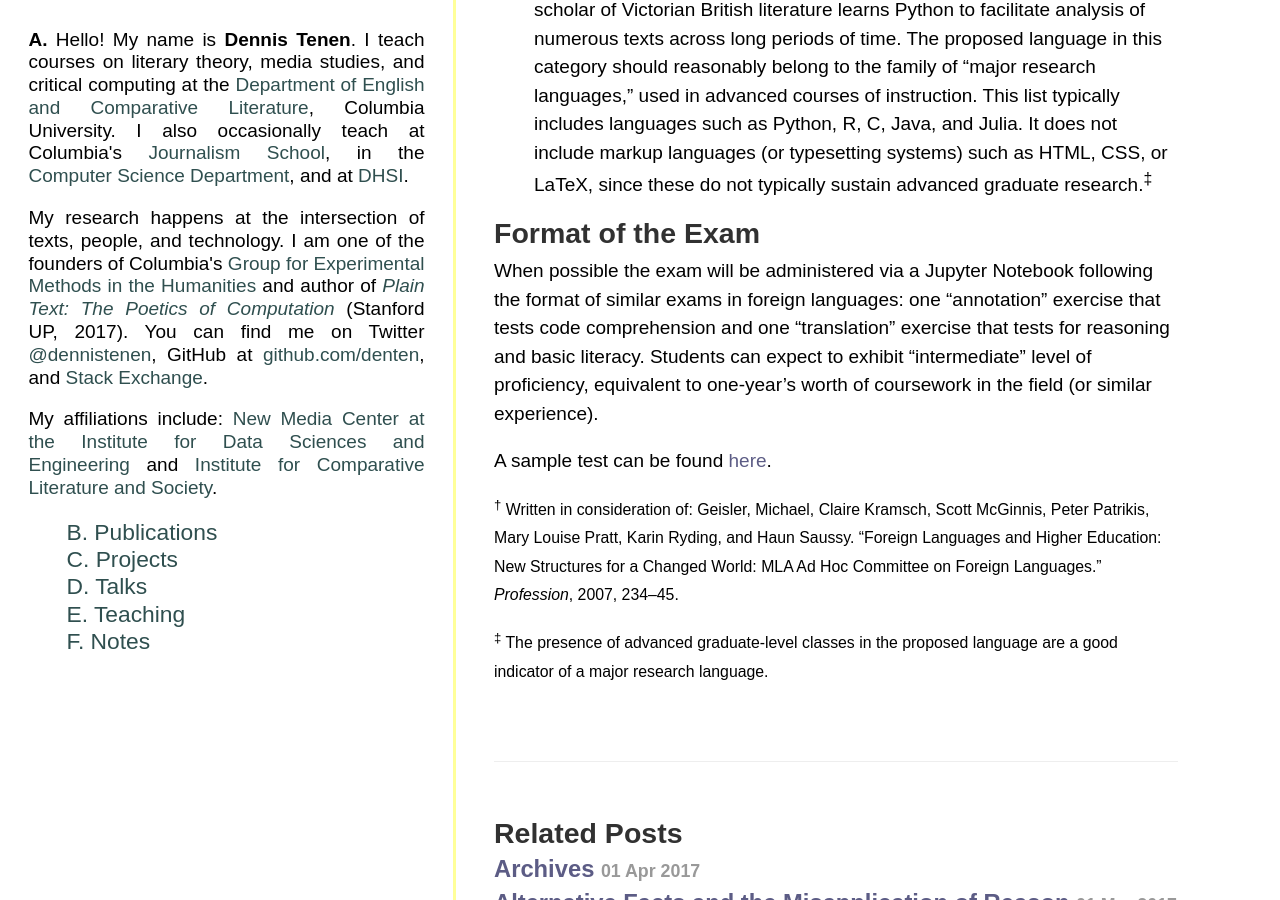
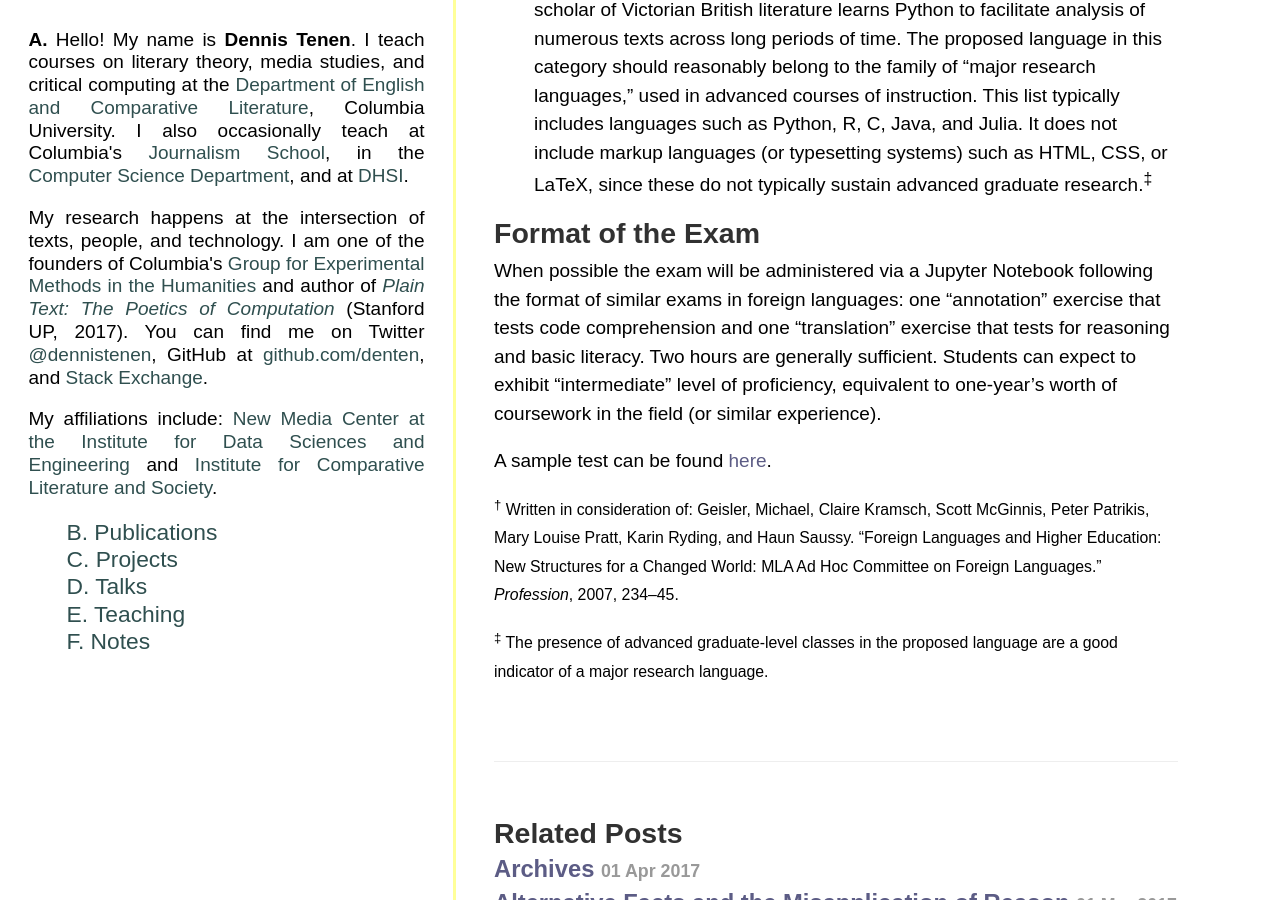
Before and after one commit to denten/denten.github.io, a Jekyll site: the page built from _posts/2017-04-25-foreignlang.md, in a window 1280 px wide and 900 px high, scrolled down 1205 px. Built offline with Jekyll 4.4.1, drawn with Linux system fonts in a browser that asks for light colours; some web fonts are replaced.

Commit message:
add time limit

```diff
--- a/_posts/2017-04-25-foreignlang.md
+++ b/_posts/2017-04-25-foreignlang.md
@@ -64,9 +64,9 @@
 When possible the exam will be administered via a Jupyter Notebook following
 the format of similar exams in foreign languages: one “annotation” exercise
 that tests code comprehension and one “translation” exercise that tests for
-reasoning and basic literacy. Students can expect to exhibit “intermediate”
-level of proficiency, equivalent to one-year’s worth of coursework in the
-field (or similar experience).
+reasoning and basic literacy. Two hours are generally sufficient. Students can
+expect to exhibit “intermediate” level of proficiency, equivalent to
+one-year’s worth of coursework in the field (or similar experience).
 
 A sample test can be found
 [here](https://github.com/denten/python-language-exam/blob/master/english-python-exam-sample.ipynb).
```
